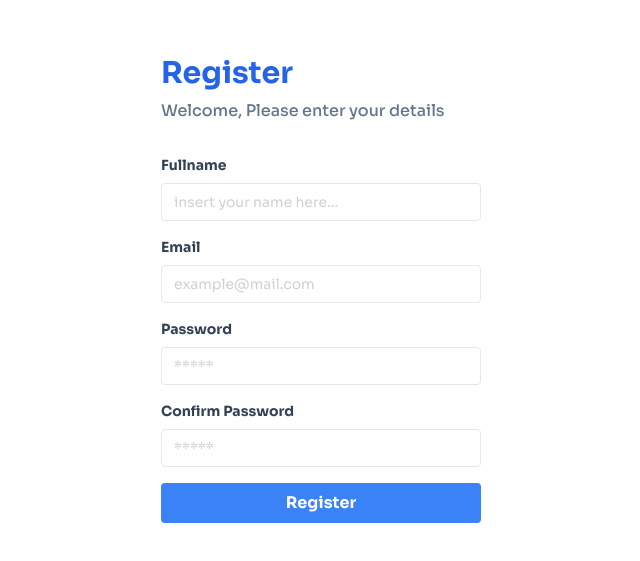
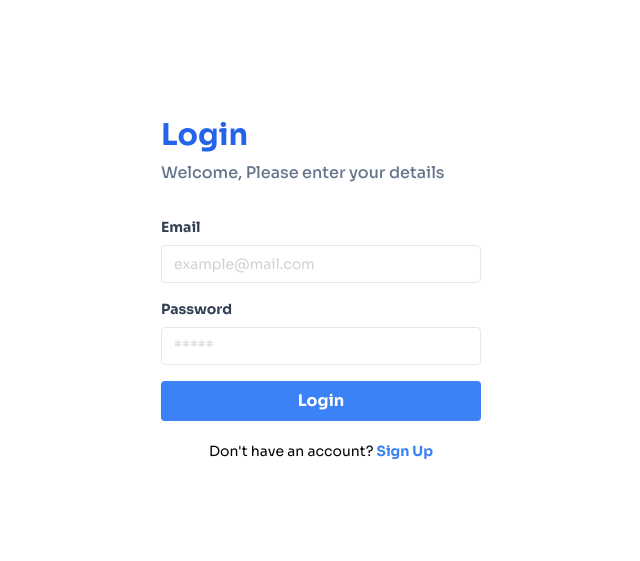
Before and after one commit to ramaherdianto/fake-store, a React (Vite) app: page /login in a window 1280 px wide. Shown: the part 111-672 px from the top of the page, without its empty margins (319-959 px from the left). Built offline with nearby package versions, Linux system fonts and the light colour scheme.

Commit message:
feat: add react router dom then handle error page and fix input elements

```diff
--- a/package.json
+++ b/package.json
@@ -11,7 +11,8 @@
   },
   "dependencies": {
     "react": "^18.3.1",
-    "react-dom": "^18.3.1"
+    "react-dom": "^18.3.1",
+    "react-router-dom": "^6.26.1"
   },
   "devDependencies": {
     "@eslint/js": "^9.9.0",
--- a/src/App.jsx
+++ /dev/null
@@ -1,16 +0,0 @@
-import Button from './components/Elements/Button';
-import LoginPage from './components/Pages/LoginPage';
-import RegisterPage from './components/Pages/RegisterPage';
-
-function App() {
-    return (
-        <>
-            <div className='flex items-center justify-center min-h-screen'>
-                {/* <LoginPage /> */}
-                <RegisterPage />
-            </div>
-        </>
-    );
-}
-
-export default App;
--- a/src/components/Elements/Input/Input.jsx
+++ b/src/components/Elements/Input/Input.jsx
@@ -8,6 +8,7 @@ const Input = (props) => {
             className='text-sm border rounded w-full mb-4 py-2 px-3 text-slate-700 placeholder:opacity-50 focus:ring focus:ring-blue-400 focus:outline-none duration-300'
             placeholder={placeholder}
             name={name}
+            id={name}
         />
     );
 };
--- a/src/components/Elements/Input/index.jsx
+++ b/src/components/Elements/Input/index.jsx
@@ -7,8 +7,8 @@ const InputForm = (props) => {
 
     return (
         <>
-            <Label htmlfor={name}>{label}</Label>
-            <Input name={name} type={type} placeholder={placeholder} />
+            <Label htmlFor={name}>{label}</Label>
+            <Input name={name} type={type} placeholder={placeholder} id={name} />
         </>
     );
 };
--- a/src/components/Fragments/FormRegister.jsx
+++ b/src/components/Fragments/FormRegister.jsx
@@ -16,7 +16,7 @@ const FormRegister = () => {
             <InputForm
                 type='password'
                 label='Confirm Password'
-                name='password'
+                name='confirmPassword'
                 placeholder='*****'
             />
             <Button className='bg-blue-500 w-full'>Register</Button>
--- a/src/components/Layouts/AuthLayouts.jsx
+++ b/src/components/Layouts/AuthLayouts.jsx
@@ -4,10 +4,14 @@ const AuthLayouts = (props) => {
     const { title, children } = props;
 
     return (
-        <div className='w-full max-w-xs'>
-            <h1 className='text-3xl font-bold mb-2 text-blue-600'>{title}</h1>
-            <p className='font-medium text-slate-500 mb-8'>Welcome, Please enter your details</p>
-            {children}
+        <div className='min-h-screen flex justify-center items-center'>
+            <div className='w-full max-w-xs'>
+                <h1 className='text-3xl font-bold mb-2 text-blue-600'>{title}</h1>
+                <p className='font-medium text-slate-500 mb-8'>
+                    Welcome, Please enter your details
+                </p>
+                {children}
+            </div>
         </div>
     );
 };
--- /dev/null
+++ b/src/components/Pages/error404.jsx
@@ -0,0 +1,18 @@
+import React from 'react';
+import { useRouteError } from 'react-router-dom';
+
+const ErrorPage = () => {
+    const error = useRouteError();
+
+    return (
+        <div className='min-h-screen bg-slate-900 w-full flex flex-col justify-center items-center'>
+            <div className='max-w-xs w-full bg-slate-800 text-white rounded-md border border-slate-700 p-8 flex flex-col text-center gap-5'>
+                <h1 className='text-3xl font-bold mb-4'>Oops!</h1>
+                <p className='text-sm'>Sorry, an unexpected error has occured</p>
+                <p className='text-sm'>{error.statusText || error.message}</p>
+            </div>
+        </div>
+    );
+};
+
+export default ErrorPage;
--- a/src/components/Pages/LoginPage.jsx
+++ b/src/components/Pages/login.jsx
@@ -1,11 +1,18 @@
 import React from 'react';
 import AuthLayouts from '../Layouts/AuthLayouts';
 import FormLogin from '../Fragments/FormLogin';
+import { Link } from 'react-router-dom';
 
 const LoginPage = () => {
     return (
         <AuthLayouts title='Login'>
             <FormLogin />
+            <p className='mt-5 text-sm text-center'>
+                Don't have an account?{' '}
+                <Link to='/register' className='text-blue-500 font-bold'>
+                    Sign Up
+                </Link>{' '}
+            </p>
         </AuthLayouts>
     );
 };
--- a/src/components/Pages/RegisterPage.jsx
+++ b/src/components/Pages/register.jsx
@@ -1,11 +1,18 @@
 import React from 'react';
 import AuthLayouts from '../Layouts/AuthLayouts';
 import FormRegister from '../Fragments/FormRegister';
+import { Link } from 'react-router-dom';
 
 const RegisterPage = () => {
     return (
         <AuthLayouts title='Register'>
             <FormRegister />
+            <p className='mt-5 text-sm text-center'>
+                Have an account?{' '}
+                <Link to='/login' className='text-blue-500 font-bold'>
+                    Sign In
+                </Link>{' '}
+            </p>
         </AuthLayouts>
     );
 };
--- a/src/main.jsx
+++ b/src/main.jsx
@@ -1,10 +1,29 @@
-import { StrictMode } from 'react'
-import { createRoot } from 'react-dom/client'
-import App from './App.jsx'
-import './index.css'
+import { StrictMode } from 'react';
+import { createRoot } from 'react-dom/client';
+import './index.css';
+import { createBrowserRouter, RouterProvider } from 'react-router-dom';
+import RegisterPage from './components/Pages/register.jsx';
+import LoginPage from './components/Pages/login.jsx';
+import ErrorPage from './components/Pages/error404.jsx';
+
+const router = createBrowserRouter([
+    {
+        path: '/',
+        element: <div>Hello Error</div>,
+        errorElement: <ErrorPage />,
+    },
+    {
+        path: '/register',
+        element: <RegisterPage />,
+    },
+    {
+        path: '/login',
+        element: <LoginPage />,
+    },
+]);
 
 createRoot(document.getElementById('root')).render(
-  <StrictMode>
-    <App />
-  </StrictMode>,
-)
+    <StrictMode>
+        <RouterProvider router={router} />
+    </StrictMode>
+);
```
Also changed, not shown: 1 other file (tests, documents, lock files or other folders).
